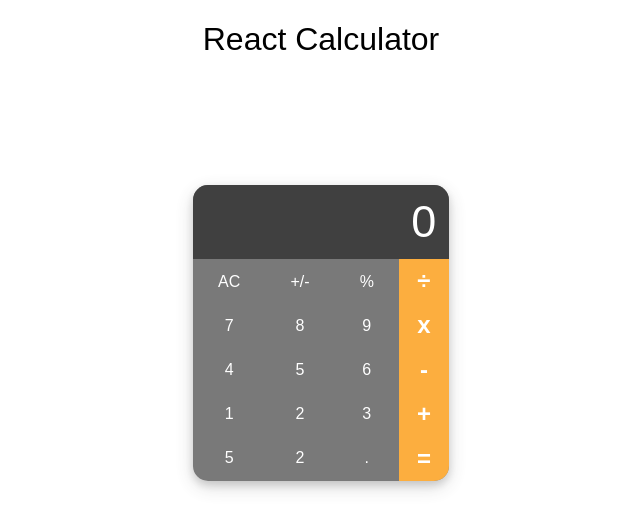
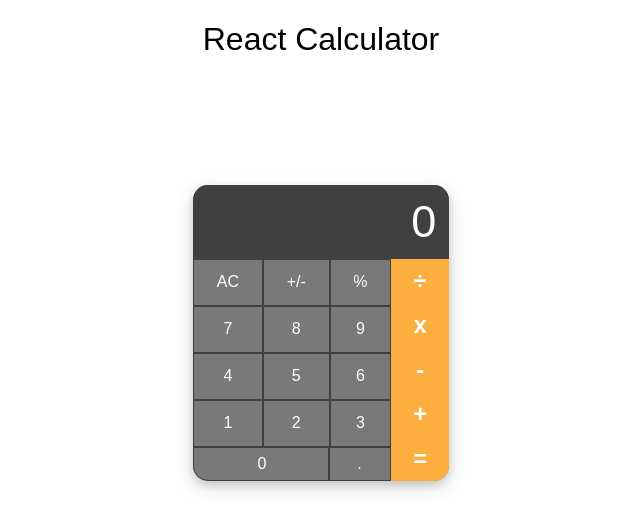
Before and after one commit to raseward14/react_calculator, a React (Create React App) app in the folder client/: page / in a window 1280 px wide. Shown: the top 530 px of the page, without its empty margins (319-959 px from the left). Built offline with nearby package versions, Linux system fonts and the light colour scheme; a web font is replaced by a local one.

Commit message:
calc UI mpv

```diff
--- a/client/src/components/Layout/index.js
+++ b/client/src/components/Layout/index.js
@@ -15,32 +15,65 @@ const Layout = () => {
                 <tbody className='interface-container'>
                     <tr className='interface'>
                         <th className='left'>
-                            <tr className='c-container'>
+                            <tr className='top-row'>
                                 <th className='left-columns'>
-                                    <tr className='left-row'>AC</tr>
-                                    <tr className='left-row'>7</tr>
-                                    <tr className='left-row'>4</tr>
-                                    <tr className='left-row'>1</tr>
-                                    <tr className='left-row left-corner'>5</tr>
+                                    <tr className='left-row'>
+                                        <td>AC</td>
+                                    </tr>
+                                    <tr className='left-row'>
+                                        <td>7</td>
+                                    </tr>
+                                    <tr className='left-row'>
+                                        <td>4</td>
+                                    </tr>
+                                    <tr className='left-row'>
+                                        <td>1</td>
+                                    </tr>
                                 </th>
                                 <th className='left-columns'>
-                                    <tr className='left-row'>+/-</tr>
-                                    <tr className='left-row'>8</tr>
-                                    <tr className='left-row'>5</tr>
-                                    <tr className='left-row'>2</tr>
-                                    <tr className='left-row'>2</tr>
+                                    <tr className='left-row'>
+                                        <td>+/-</td>
+                                    </tr>
+                                    <tr className='left-row'>
+                                        <td>8</td>
+                                    </tr>
+                                    <tr className='left-row'>
+                                        <td>5</td>
+                                    </tr>
+                                    <tr className='left-row'>
+                                        <td>2</td>
+                                    </tr>
                                 </th>
                                 <th className='left-columns'>
-                                    <tr className='left-row'>%</tr>
-                                    <tr className='left-row'>9</tr>
-                                    <tr className='left-row'>6</tr>
-                                    <tr className='left-row'>3</tr>
-                                    <tr className='left-row'>.</tr>
+                                    <tr className='left-row'>
+                                        <td>%</td>
+                                    </tr>
+                                    <tr className='left-row'>
+                                        <td>9</td>
+                                    </tr>
+                                    <tr className='left-row'>
+                                        <td>6</td>
+                                    </tr>
+                                    <tr className='left-row'>
+                                        <td>3</td>
+                                    </tr>
+                                </th>
+                            </tr>
+                            <tr className='bottom-row'>
+                                <th className='left-row left-corner'>
+                                    <tr>
+                                        <td>0</td>
+                                    </tr>
+                                </th>
+                                <th className='left-row period'>
+                                    <tr>
+                                        <td>.</td>
+                                    </tr>
                                 </th>
                             </tr>
                         </th>
                         <th className='right'>
-                        <tr className='right-row bold'>÷</tr>
+                            <tr className='right-row bold'>÷</tr>
                             <tr className='right-row bold'>x</tr>
                             <tr className='right-row bold'>-</tr>
                             <tr className='right-row bold'>+</tr>
--- a/client/src/components/Layout/style.css
+++ b/client/src/components/Layout/style.css
@@ -55,32 +55,35 @@ h1 {
 }
 
 .left {
-    flex-grow: 4;
+    flex-grow: 3;
     display: flex;
+    flex-direction: column;
     padding: 0px;
 }
 
-.c-container {
+.top-row {
     display: flex;
-    width: 100%;
+    flex-grow: 12;
+    /* width: 100%; */
 }
-/* .c-container > * {
-    border: 1px solid rgba(6, 6, 6, 0.718);
-} */
-
 .left-columns {
     display: flex;
     flex-direction: column;
     flex-grow: 1;
+    padding: 0px;
+}
+.left-columns > * {
+    flex-grow: 1;
+}
+.left-row {
+    display: flex;
+    align-items: center;
+    border: 1px solid black;
+}
+.left-row > * {
+    margin: auto;
 }
 
-.left-row {
-    flex-grow: 1;
-    display: flex;
-    flex-direction: row;
-    align-items: center;
-    margin: auto;
-}
 
 .right {
     background-color: rgb(251, 147, 0);
@@ -113,6 +116,24 @@ h1 {
     border-bottom-right-radius: 15px;
 }
 
+.bottom-row {
+    display: flex;
+    flex-grow: 1;
+    width: 100%;
+}
 .left-corner {
     border-bottom-left-radius: 15px;
+    flex-grow: 2.4;
+    padding: 0px;
 }
+.left-corner > * {
+    margin-left: 45%;
+}
+
+.period {
+    flex-grow: 1;
+    padding: 0px;
+}
+.period > * {
+    margin-left: 40%;
+}
```
